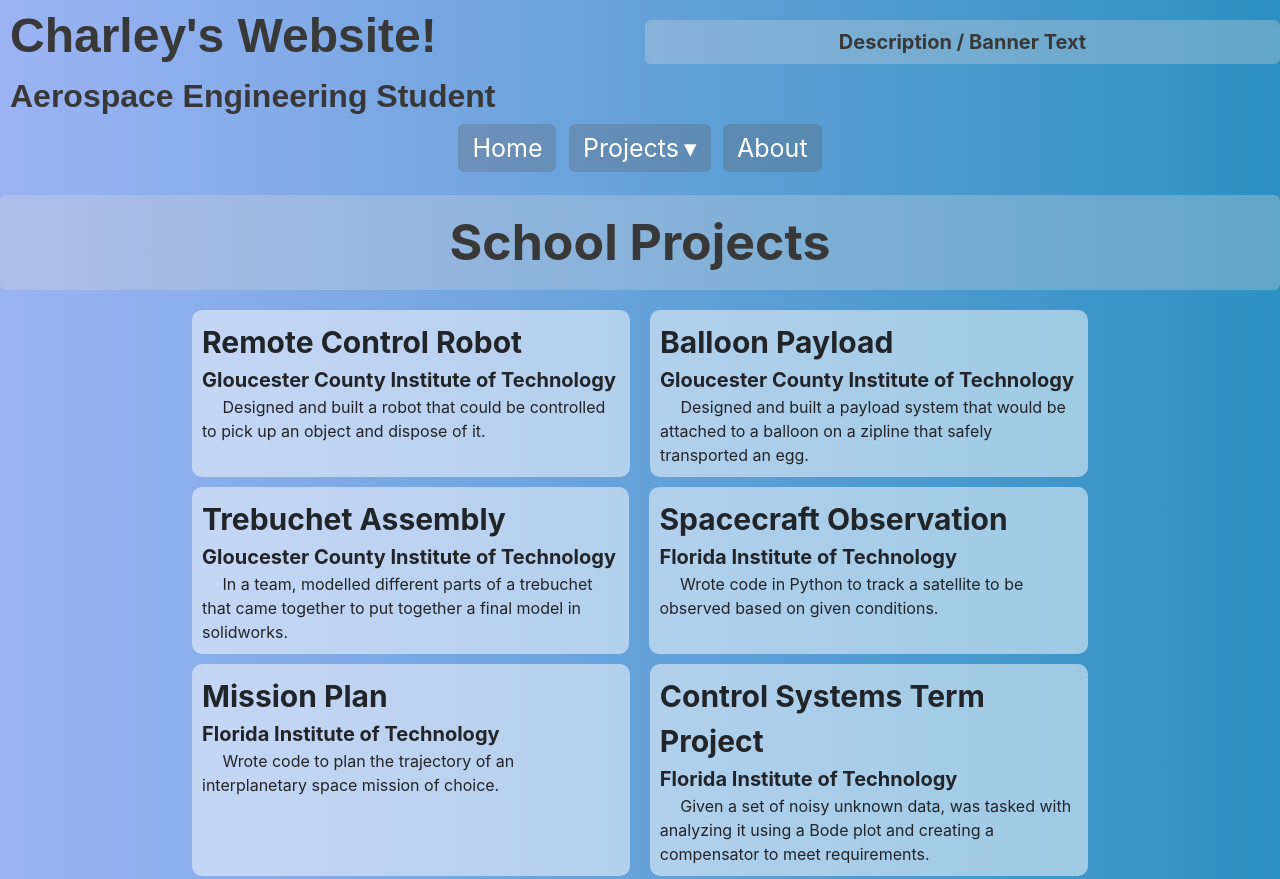
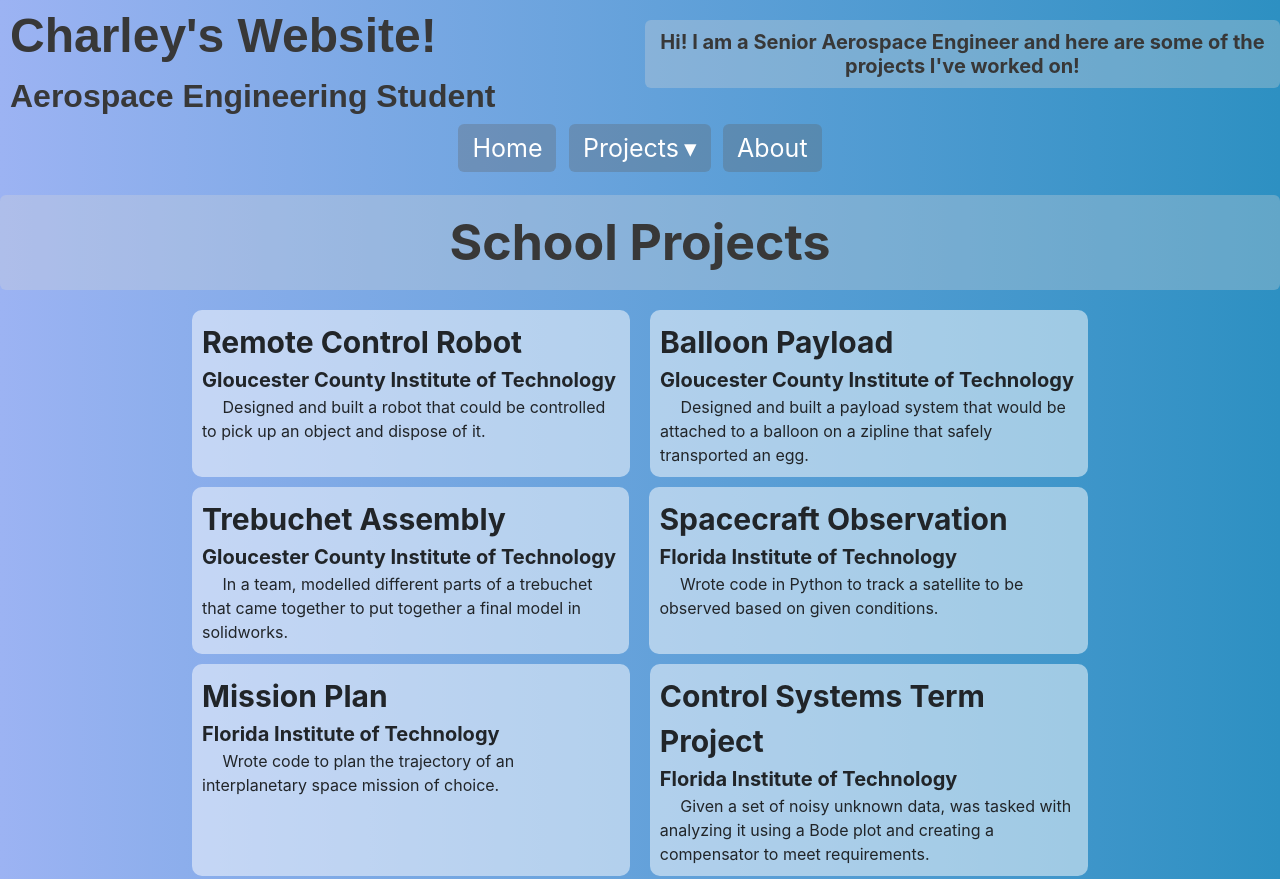
Before and after one commit to Cstone17/CStone.github.io, a plain HTML site: page schoolProjects.html in a window 1280 px wide. Shown: the top 879 px of the page. Drawn offline with nearby package versions, Linux system fonts and the light colour scheme; a web font is replaced by a local one.

Commit message:
Updated content

```diff
--- a/schoolProjects.html
+++ b/schoolProjects.html
@@ -38,7 +38,7 @@
     </div>
     <div class="verticalFlexContainer2">
       <h2 class="banner">
-        Description / Banner Text
+        Hi! I am a Senior Aerospace Engineer and here are some of the projects I've worked on!
       </h2>
     </div>
   </div>
```
